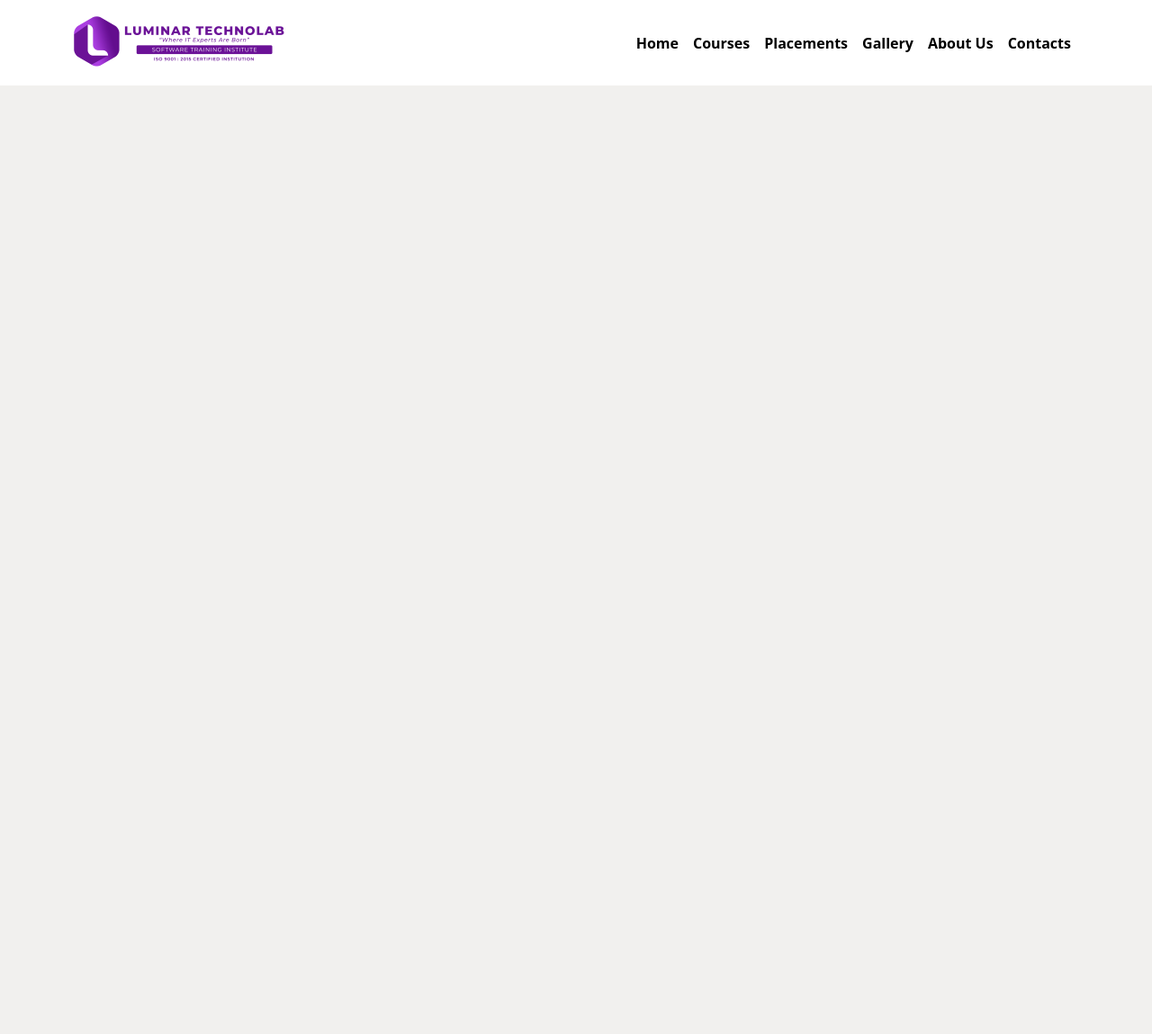
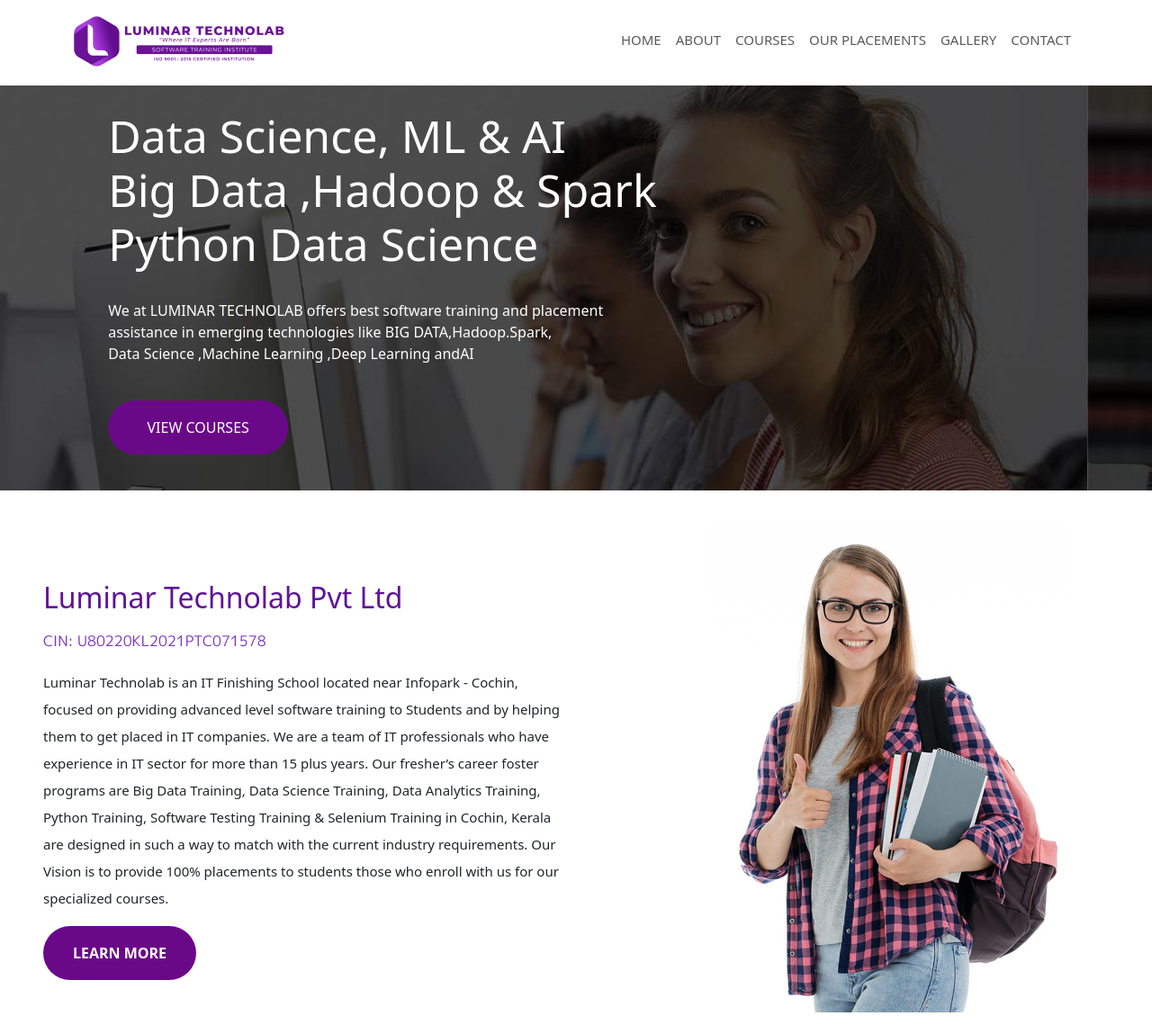
Before and after one commit to anagharanjith/luminar-clone, a plain HTML site: page index.html in a window 1280 px wide. Shown: the whole page at 90% size. Before the commit the page ends 800 px from the top, so only its background shows below. Drawn offline with nearby package versions, Linux system fonts and the light colour scheme.

Commit message:
second commit

```diff
--- a/index.html
+++ b/index.html
@@ -3,41 +3,90 @@
 <head>
     <meta charset="UTF-8">
     <meta name="viewport" content="width=device-width, initial-scale=1.0">
-    <title>Luminar Technolab</title>
+    <title>Kerala's No.1 Software Training Institute</title>
     <link href="https://cdn.jsdelivr.net/npm/bootstrap@5.3.2/dist/css/bootstrap.min.css" rel="stylesheet" integrity="sha384-T3c6CoIi6uLrA9TneNEoa7RxnatzjcDSCmG1MXxSR1GAsXEV/Dwwykc2MPK8M2HN" crossorigin="anonymous">
     <script src="https://cdn.jsdelivr.net/npm/bootstrap@5.3.2/dist/js/bootstrap.bundle.min.js" integrity="sha384-C6RzsynM9kWDrMNeT87bh95OGNyZPhcTNXj1NW7RuBCsyN/o0jlpcV8Qyq46cDfL" crossorigin="anonymous"></script>
     <link rel="stylesheet" href="https://cdnjs.cloudflare.com/ajax/libs/font-awesome/6.5.1/css/all.min.css" integrity="sha512-DTOQO9RWCH3ppGqcWaEA1BIZOC6xxalwEsw9c2QQeAIftl+Vegovlnee1c9QX4TctnWMn13TZye+giMm8e2LwA==" crossorigin="anonymous" referrerpolicy="no-referrer" />
     <link rel="stylesheet" href="./style.css">
 </head>
-<body style="background-color: rgb(241, 240, 238);">
-    <nav class="navbar navbar-expand-lg me-auto"style="background-color:white">
+<body style="background-color: whitesmoke;">
+  <!-- ----------------navbar------------- -->
+    <nav class="navbar navbar-expand-lg me-auto banner"style="background-color:white">
         <div class="container">
           <a class="navbar-brand" href="#"><img src="./images/logo.png" alt=""></a>
           <button class="navbar-toggler" type="button" data-bs-toggle="collapse" data-bs-target="#navbarSupportedContent" aria-controls="navbarSupportedContent" aria-expanded="false" aria-label="Toggle navigation">
             <span class="navbar-toggler-icon"></span>
           </button>
-          <div class="collapse navbar-collapse" id="navbarSupportedContent">
+          <div class="collapse navbar-collapse nvitm" id="navbarSupportedContent">
             <ul class="navbar-nav ms-auto mb-2 mb-lg-0">
-              <li class="nav-item">
-                <a class="nav-link active text-black" aria-current="page" href="#"><b>Home</b></a>
+              <li class="nav-item ">
+                <a class="nav-link active text-black " aria-current="page" href="#"><h6 class="i1">HOME</h6></a>
               </li>
               <li class="nav-item">
-                <a class="nav-link text-black " href="#"><b>Courses</b></a>
+                <a class="nav-link text-black " href="#"><h6 class="i1">ABOUT</h6></a>
               <li class="nav-item">
-                <a class="nav-link text-black "><b>Placements</b></a>
+                <a class="nav-link text-black "><h6 class="i1">COURSES</h6></a>
               </li>
               <li class="nav-item">
-                <a class="nav-link text-black "><b>Gallery</b></a>
+                <a class="nav-link text-black "><h6 class="i1">OUR PLACEMENTS</h6></a>
               </li>
               <li class="nav-item">
-                <a class="nav-link text-black "><b>About Us</b></a>
+                <a class="nav-link text-black "><h6 class="i1">GALLERY</h6></a>
               </li>
               <li class="nav-item">
-                <a class="nav-link text-black "><b>Contacts</b></a>
+                <a class="nav-link text-black "><h6 class="i1">CONTACT</h6></a>
               </li>
             </ul>
           </div>
         </div>
       </nav>
+<!-- ------------------carousal------------ -->
+      <div id="carouselExampleIndicators" class="carousel slide" data-bs-ride="carousel">
+        <div class="carousel-indicators visually-hidden">
+          <button type="button" data-bs-target="#carouselExampleIndicators " data-bs-slide-to="0" class="active" aria-current="true" aria-label="Slide 1"></button>
+          <button type="button" data-bs-target="#carouselExampleIndicators" data-bs-slide-to="1" aria-label="Slide 2"></button>
+        </div>
+        <div class="carousel-inner" data-bs-interval="2000">
+          <div class="carousel-item active im">
+            <img src="./images/1.jpg" class="d-block w-100" alt="..." height="500px">
+            <div class="carousel-caption d-none d-md-block ">
+              <h1 class="ct">Data Science, ML & AI <br>Big Data ,Hadoop & Spark <br>Python Data Science</h1><br>
+              <p class="text-start">We at LUMINAR TECHNOLAB offers best software training and placement  <br> assistance in emerging technologies like BIG DATA,Hadoop.Spark,<br> Data Science ,Machine Learning ,Deep Learning andAI</p><br>
+              <div class="b3"><button type="button" class="btn btn-md b1 text-white">VIEW COURSES</button></div>
+
+            </div>
+          </div>
+          <div class="carousel-item im" data-bs-interval="2000">
+            <div class="carousel-caption d-none d-md-block">
+              <h1 class="ct">Kerala's No.1 IT Finishing School <br>100% Placement Assistance</h1><br>
+              <p class="text-start">We at LUMINAR TECHNOLAB offers best software training and placement assistance in emerging <br> tchnologies like BIG DATA,Data Science ,Machine Learning ,PYTHON,Software Testing.</p><br>
+              <div class="b3 text-white"><button type="button" class="btn btn-md b1 text-white">VIEW COURSES</button></div>
+              <br><br>
+            </div>
+            <img src="./images/2.jpg" class="d-block w-100" alt="..." height="500px">
+            <div class="carousel-caption d-none d-md-block">
+            </div>
+          </div>
+        </div>
+        <button class="carousel-control-prev" type="button" data-bs-target="#carouselExampleIndicators" data-bs-slide="prev">
+          <span class="carousel-control-prev-icon visually-hidden " aria-hidden="true"></span>
+          <span class="visually-hidden">Previous</span>
+        </button>
+        <button class="carousel-control-next" type="button" data-bs-target="#carouselExampleIndicators" data-bs-slide="next">
+          <span class="carousel-control-next-icon visually-hidden" aria-hidden="true"></span>
+          <span class="visually-hidden">Next</span>
+        </button>
+      </div>
+<!-- ------------grid------------------- -->
+<div class="row">
+  <div class="col-lg-6 col-md-12 a1">
+    <h2 class="cl1">Luminar Technolab Pvt Ltd</h2>
+    <h5 class="cl2">CIN: U80220KL2021PTC071578</h5>
+    <p>Luminar Technolab is an IT Finishing School located near Infopark - Cochin,<br> focused on providing advanced level software training to Students and by helping <br> them to get placed in IT companies. We are a team of IT professionals who have <br> experience in IT sector for more than 15 plus years. Our fresher’s career foster <br> programs are Big Data Training, Data Science Training, Data Analytics Training, <br> Python Training, Software Testing Training & Selenium Training in Cochin, Kerala <br> are designed in such a way to match with the current industry requirements. Our <br> Vision is to provide 100% placements to students those who enroll with us for our <br> specialized courses.</p>
+    <div class="b3"><button type="button" class="btn btn-md b4 text-white"><b>LEARN MORE</b></button></div>
+  </div>
+  <div class="col-lg-6 col-md-12 a2"><img src="./images/qq.jpg" alt=""></div>
+</div>
+
 </body>
 </html>
--- a/style.css
+++ b/style.css
@@ -0,0 +1,112 @@
+@import url('https://fonts.googleapis.com/css2?family=M+PLUS+1p&display=swap');
+.banner{
+    position: sticky;
+    top:0px;
+    z-index: 2;
+}
+.ct{
+    font-size: 50px;
+    text-align: start;
+    flex-wrap: wrap;
+}
+.im{
+    width: 100%;
+    height: 450px;
+    opacity: 2.5;
+    flex-wrap: wrap;
+}
+.b1{
+    background-color: rgb(106, 9, 136);
+    border-radius: 30px;
+    padding: 10px;
+    width: 200px;
+    height: 60px;
+    border: none;
+    flex-wrap: wrap;
+}
+.b1:hover{
+    background-color: rgba(211, 115, 240, 0.718);
+}
+.b3{
+    text-align: start;
+
+}
+.b4{
+    background-color: rgb(106, 9, 136);
+    border-radius: 30px;
+    padding: 10px;
+    width: 170px;
+    height: 60px;
+    border: none;
+}
+.b4:hover{
+    background-color: rgba(211, 115, 240, 0.718);
+}
+.i1{
+    font-size: 15px;
+    color:rgb(90, 90, 90);
+
+}
+.i1:hover{
+    text-decoration: underline;
+    color:  rgb(113, 29, 173);
+}
+.row{
+    padding-top: 40px;
+    background-color: white;
+    flex-wrap: wrap;
+}
+.a1{
+    font-size: 15px;
+    padding: 30px;
+    margin: 30px;
+    line-height: 200%;
+    text-align: start;
+    flex-wrap: wrap;
+
+}
+
+.a2{
+    align-items: start;
+    width: 300px;;
+    margin-left: 40px;
+    flex-wrap: wrap;
+
+}
+.cl1{
+    margin-bottom: 20px;
+    color: rgb(96, 19, 152);
+}
+.cl2{
+    margin-bottom: 20px;
+    color: rgb(124, 51, 192);
+    font-family : 'M PLUS 1p', sans-serif;
+    font-size: medium;
+}
+@media (max-width: 770px) {
+    h1.ct {
+        font-size: 16px;
+    }
+    p.text-start {
+        font-size: 8px;
+    }
+    img{
+        height: 70%;
+        width: 70%;
+    }
+    .b1 {
+        background-color: rgb(106, 9, 136);
+        border-radius: 30px;
+        padding: 10px;
+        width: 100px;
+        height: 30px;
+        border: none;
+        font-size: 6px;
+    }
+    .cl1{
+        font-size: large;
+    }
+    .cl2{
+        font-size: small;
+    }
+}
```
Also changed, not shown: images/1.jpg (added), images/2.jpg (added), images/qq.jpg (added).
